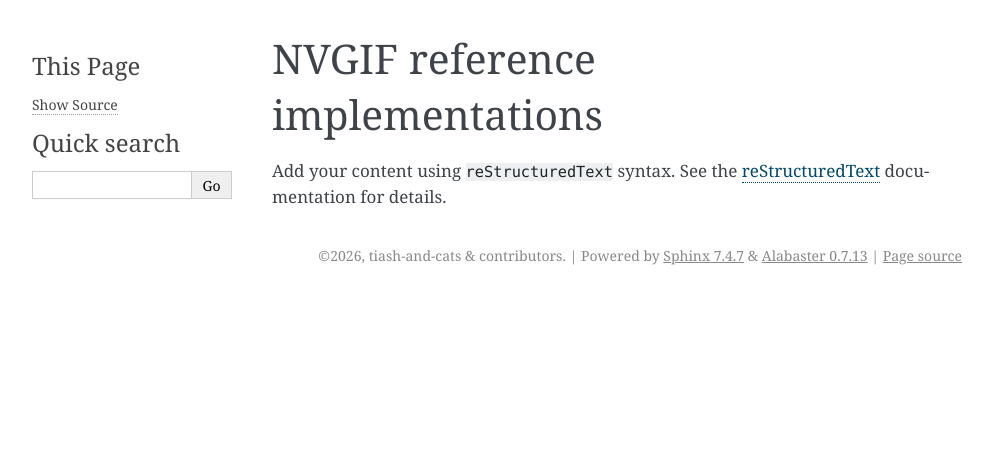
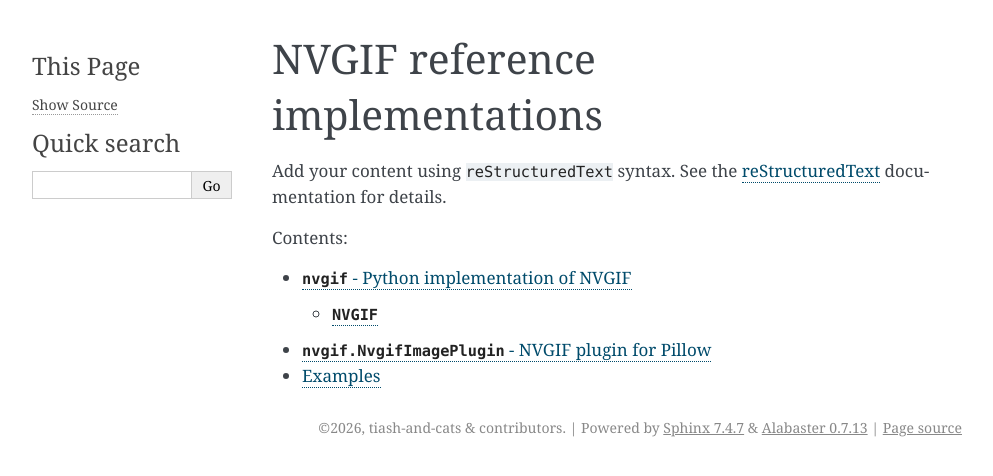
Before and after one commit to tiash-and-cats/nvgif, a Sphinx documentation site: the page built from implementations/source/index.rst, in a window 1280 px wide. Shown: the top 476 px of the page, without its empty margins (148-1141 px from the left). Built offline with Sphinx 7.4.7, drawn with Linux system fonts in a browser that asks for light colours; some of the changed lines change nothing that is shown.

Commit message:
Got basic sphinx docs working

```diff
--- a/implementations/source/conf.py
+++ b/implementations/source/conf.py
@@ -13,7 +13,7 @@ author = 'tiash-and-cats & contributors'
 # -- General configuration ---------------------------------------------------
 # https://www.sphinx-doc.org/en/master/usage/configuration.html#general-configuration
 
-extensions = []
+extensions = ['myst_parser']
 
 templates_path = ['_templates']
 exclude_patterns = []
--- a/implementations/source/index.rst
+++ b/implementations/source/index.rst
@@ -14,3 +14,5 @@ documentation for details.
 .. toctree::
    :maxdepth: 2
    :caption: Contents:
+
+   python
--- /dev/null
+++ b/implementations/source/python.rst
@@ -0,0 +1,68 @@
+``nvgif`` - Python implementation of NVGIF
+======================================
+
+**Source:** `python/nvgif/__init__.py <https://github.com/tiash-and-cats/nvgif/blob/master/python/nvgif/__init__.py>`_
+
+.. py:class:: NVGIF
+
+   An NVGIF encoder and decoder wrapper that wraps ``nvgif_v1.NVGIFv1`` to ``nvgif_v5.NVGIFv5``.
+
+   .. py:attribute:: DEFAULT_COMPRESSIONS
+
+      A dictionary mapping versions to their default compression.
+
+   .. py:function:: encode(image: str | PIL.Image.Image, out_path: str, version: int = 6, compression: list | None = None, alpha = False) -> None
+
+      Takes the image at ``image`` and encodes it into an NVGIF with version ``version`` at ``out_path``.
+
+      If ``alpha`` is true and ``version < 3``, then ``alpha`` is ignored.
+
+      If ``compression`` is not given, it is set to ``NVGIF.DEFAULT_COMPRESSIONS[version]``, otherwise it must be a list of zero or more of these strings:
+
+      - ``"rle"``: Run length encoding (v2+).
+      - ``"zlib"``: Zlib compression (v4+).
+      - ``"rlezlib"``: RLE *and* Zlib compression (v4).
+      - ``"rgb565"``: RGB565 encoding (v5+).
+
+   .. py:function:: decode(in_path: str[, out_path: str]) -> PIL.Image.Image | None
+
+      Takes the NVGIF at ``in_path`` and decodes it into an image at ``out_path``.
+
+      If ``out_path`` is not given, returns the decoded ``PIL.Image.Image``.
+
+``nvgif.NvgifImagePlugin`` - NVGIF plugin for Pillow
+================================================
+
+**Source:** `python/nvgif/NvgifImagePlugin.py <https://github.com/tiash-and-cats/nvgif/blob/master/python/nvgif/NvgifImagePlugin.py>`_
+
+To use the NVGIF image plugin for Pillow, simply import it and Pillow will be able to open NVGIF images.
+
+Examples
+========
+
+Encode and decode images::
+
+   from PIL import Image
+   from nvgif import NVGIF
+
+   # Encode a PNG into NVGIF v5 with RLE+Zlib and alpha
+   img = Image.open("input.png").convert("RGBA")
+   nvg = NVGIF()
+   nvg.encode(img, "output.nvg", version=5, compression=["rle","zlib"], alpha=True)
+
+   # Decode back into Pillow
+   decoded = nvg.decode("output.nvg")
+   decoded.show()
+
+This can be rewritten using the ``NvgifImagePlugin``, which allows for seamless integration with Pillow::
+
+   from PIL import Image
+   import NvgifImagePlugin  # registers the NVGIF format with Pillow
+
+   # Encode a PNG into NVGIF v5 with RLE+Zlib and alpha
+   img = Image.open("input.png").convert("RGBA")
+   img.save("output.nvg", format="NVGIF", version=5, compression=["rle","zlib"], alpha=True)
+
+   # Decode back into Pillow
+   img = Image.open("output.nvg")
+   img.show()
```
